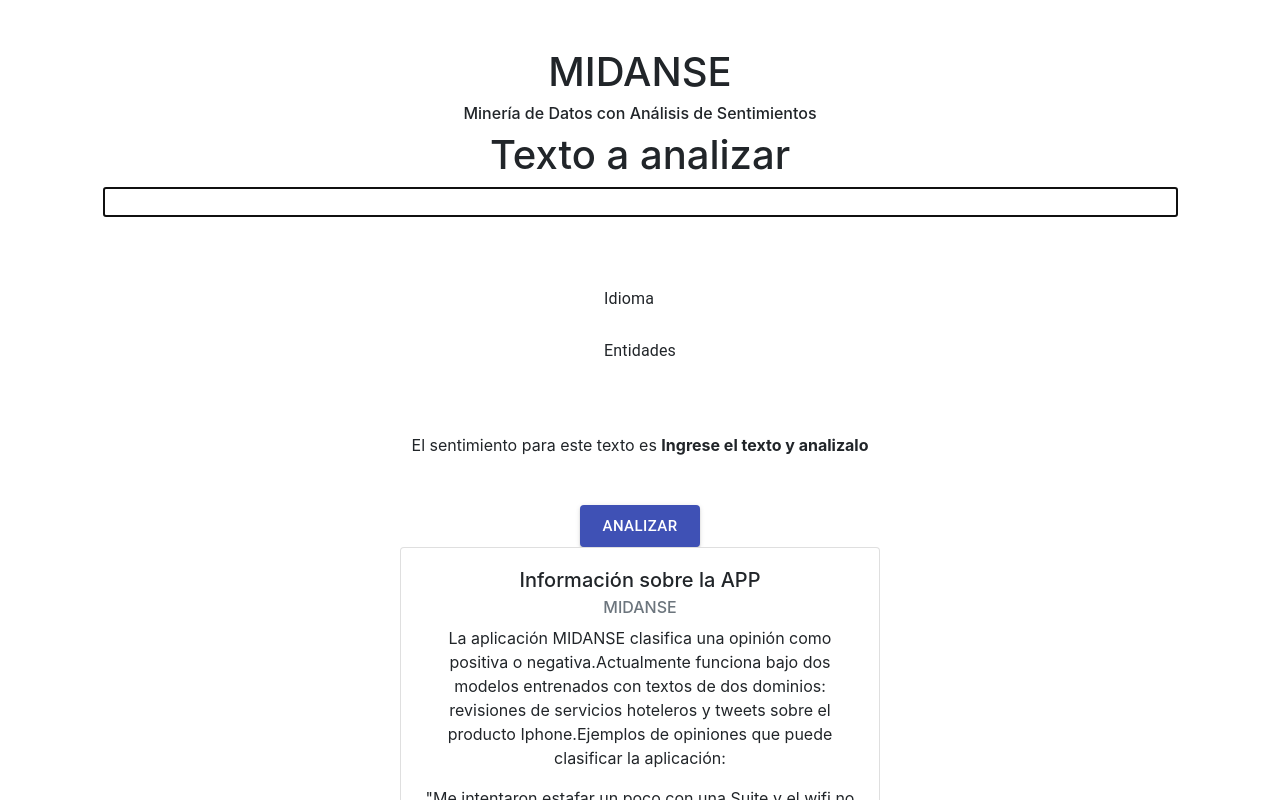
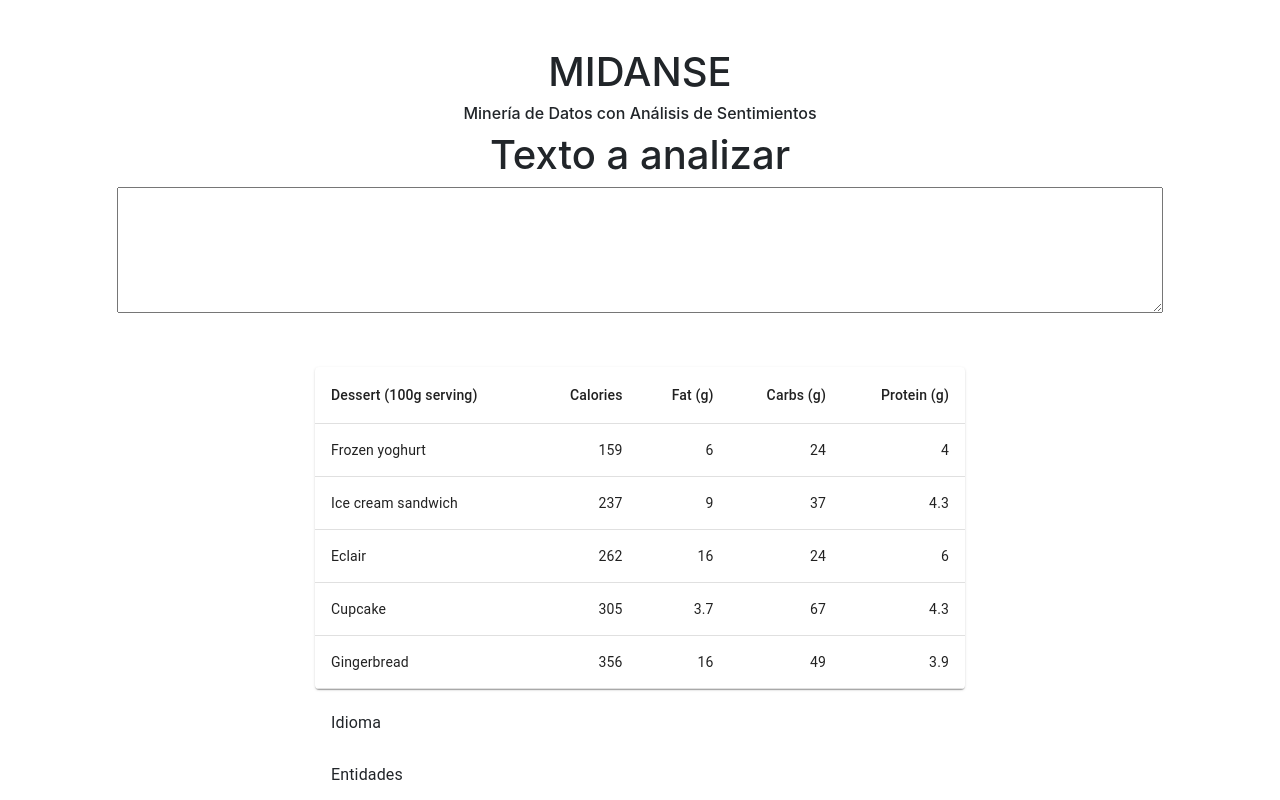
Before and after one commit to EdisonBedoya98/ReactRestAPIDjango, a React (Create React App) app: page / in a window 1280 px wide. Shown: the top 800 px of the page. Built offline with nearby package versions, Linux system fonts and the light colour scheme.

Commit message:
Se agrega bosquejo de tabla

```diff
--- a/package.json
+++ b/package.json
@@ -7,7 +7,7 @@
     "node": "10.15.3"
   },
   "dependencies": {
-    "@material-ui/core": "^4.5.0",
+    "@material-ui/core": "^4.11.0",
     "bootstrap": "^4.3.1",
     "react": "^16.10.1",
     "react-bootstrap": "^1.0.0-beta.12",
--- /dev/null
+++ b/src/BasicTable.js
@@ -0,0 +1,60 @@
+import React from 'react';
+import { makeStyles } from '@material-ui/core/styles';
+import Table from '@material-ui/core/Table';
+import TableBody from '@material-ui/core/TableBody';
+import TableCell from '@material-ui/core/TableCell';
+import TableContainer from '@material-ui/core/TableContainer';
+import TableHead from '@material-ui/core/TableHead';
+import TableRow from '@material-ui/core/TableRow';
+import Paper from '@material-ui/core/Paper';
+
+const useStyles = makeStyles({
+  table: {
+    minWidth: 650,
+  },
+});
+
+function createData(name, calories, fat, carbs, protein) {
+  return { name, calories, fat, carbs, protein };
+}
+
+const rows = [
+  createData('Frozen yoghurt', 159, 6.0, 24, 4.0),
+  createData('Ice cream sandwich', 237, 9.0, 37, 4.3),
+  createData('Eclair', 262, 16.0, 24, 6.0),
+  createData('Cupcake', 305, 3.7, 67, 4.3),
+  createData('Gingerbread', 356, 16.0, 49, 3.9),
+];
+
+export default function BasicTable() {
+  const classes = useStyles();
+
+  return (
+    <TableContainer component={Paper}>
+      <Table className={classes.table} aria-label="simple table">
+        <TableHead>
+          <TableRow>
+            <TableCell>Dessert (100g serving)</TableCell>
+            <TableCell align="right">Calories</TableCell>
+            <TableCell align="right">Fat&nbsp;(g)</TableCell>
+            <TableCell align="right">Carbs&nbsp;(g)</TableCell>
+            <TableCell align="right">Protein&nbsp;(g)</TableCell>
+          </TableRow>
+        </TableHead>
+        <TableBody>
+          {rows.map((row) => (
+            <TableRow key={row.name}>
+              <TableCell component="th" scope="row">
+                {row.name}
+              </TableCell>
+              <TableCell align="right">{row.calories}</TableCell>
+              <TableCell align="right">{row.fat}</TableCell>
+              <TableCell align="right">{row.carbs}</TableCell>
+              <TableCell align="right">{row.protein}</TableCell>
+            </TableRow>
+          ))}
+        </TableBody>
+      </Table>
+    </TableContainer>
+  );
+}
--- a/src/FormSentimentIndex.js
+++ b/src/FormSentimentIndex.js
@@ -6,9 +6,9 @@
 import List from "@material-ui/core/List";
 import ListItem from "@material-ui/core/ListItem";
 import ListItemText from "@material-ui/core/ListItemText";
+import BasicTable from "./BasicTable";
 
 class FormSentimentIndex extends Component {
-
   state = {
     loading: false,
     // clearInput: false,
@@ -56,7 +56,6 @@
     }
   };
 
-
   render() {
     const {
       loading,
@@ -79,20 +78,22 @@
               <Container>
                 <Row className="justify-content-md-center">
                   <div className="control ">
-                    <input
-                      autoFocus
-                      className="input"
+
+                    <textarea
                       type="text"
                       name="text"
+                      value={this.state.textAreaValue}
                       onChange={this.handleChange}
                       value={text}
+                        rows={5}
+                       cols={100}
                       required
-                      size="100"
                     />
                   </div>
                 </Row>
                 <Row className="justify-content-md-center">
                   <div className="mt-5">
+                    <BasicTable></BasicTable>
                     <List>
                       <ListItem>
                         <ListItemText primary="Idioma" secondary={name} />
@@ -100,13 +101,9 @@
                       <ListItem>
                         <ListItemText
                           primary="Entidades"
-                          secondary={entities.map((entitie)=>
-                            entitie+", "
-                            )}
+                          secondary={entities.map((entitie) => entitie + ", ")}
                         />
-
                       </ListItem>
-
                     </List>
                   </div>
                 </Row>
```
Also changed, not shown: 1 other file (tests, documents, lock files or other folders).
